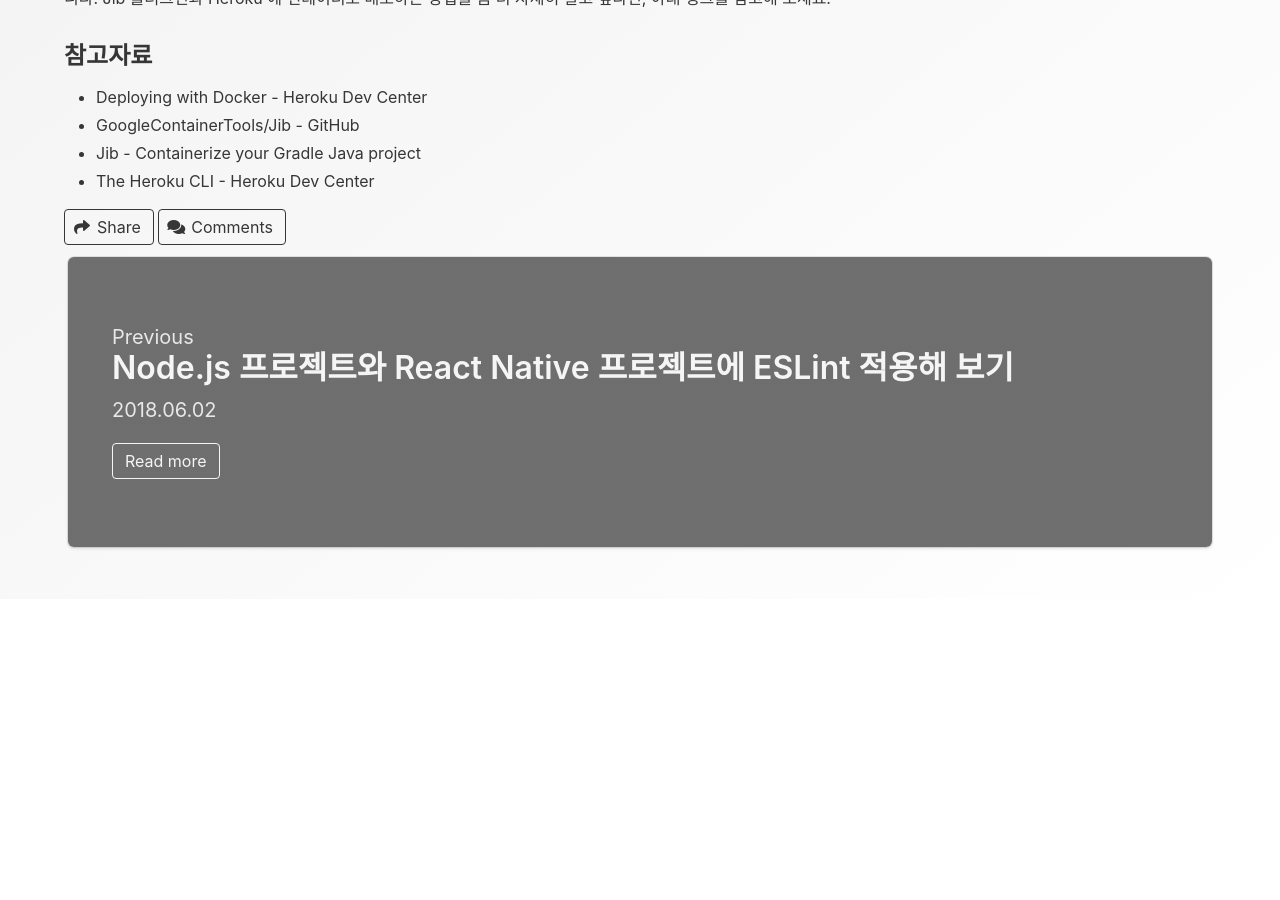
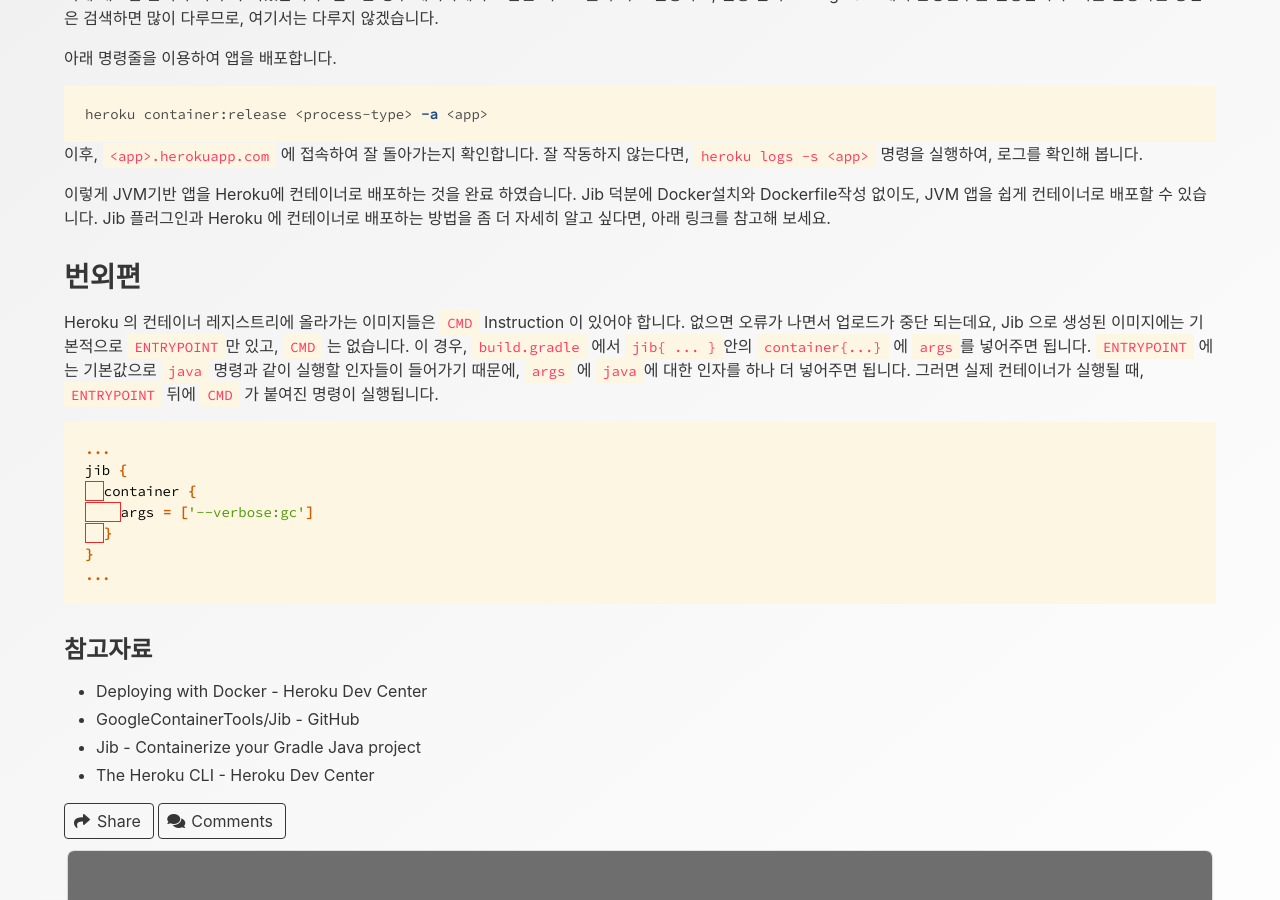
Before and after one commit to sukso96100/blog, a Jekyll site: the page built from _posts/2019-03-27-deploy-jvm-app-container-to-heroku-with-jib.md, in a window 1280 px wide and 900 px high, scrolled down 3530 px. Built offline with Jekyll 4.4.1, drawn with Linux system fonts in a browser that asks for light colours; comment, search, counter and statistics services are not loaded; before the commit the page ends 4129 px from its top, so only the background shows below that; some of the changed text lies outside the part shown.

Commit message:
Update 2019-03-27-deploy-jvm-app-container-to-heroku-with-jib.md

````diff
--- a/_posts/2019-03-27-deploy-jvm-app-container-to-heroku-with-jib.md
+++ b/_posts/2019-03-27-deploy-jvm-app-container-to-heroku-with-jib.md
@@ -47,6 +47,16 @@
 ```
 
 Docker 가 설치되어 있지 않아도, 빌드 및 업로드 하는데 문제가 없습니다. 이 경우, [Docker Credential Helper 등의 방법을 이용하면 됩니다.](https://github.com/GoogleContainerTools/jib/tree/master/jib-gradle-plugin#authentication-methods)
+
+필요한 경우, `build.gradle` 의 `jib{...}` 안의 `container{...}` 에 `mainClass`를 설정하여 메인 클래스를 지정해 줍니다.  `build.gradle` 의 최상위에 정의된 `mainClassName`과 별개로 `jib{...}`쪽에도 설정해 주어야 나중에 컨테이너가 제대로 작동합니다. 아래는 예시 입니다.
+
+```groovy
+jib {
+  container {
+    mainClass = 'io.ktor.server.netty.EngineMain'
+  }
+}
+```
 
 ## Heroku 배포 준비
 
@@ -125,6 +135,19 @@
 이렇게 JVM기반 앱을 Heroku에 컨테이너로 배포하는 것을 완료 하였습니다. Jib 덕분에 Docker설치와 Dockerfile작성 없이도, JVM 앱을 쉽게 컨테이너로 배포할 수 있습니다.
 Jib 플러그인과 Heroku 에 컨테이너로 배포하는 방법을 좀 더 자세히 알고 싶다면, 아래 링크를 참고해 보세요.
 
+## 번외편
+Heroku 의 컨테이너 레지스트리에 올라가는 이미지들은 `CMD` Instruction 이 있어야 합니다. 없으면 오류가 나면서 업로드가 중단 되는데요, Jib 으로 생성된 이미지에는 기본적으로 `ENTRYPOINT`만 있고, `CMD` 는 없습니다. 이 경우, `build.gradle` 에서 `jib{ ... }`안의 `container{...}` 에 `args`를 넣어주면 됩니다. `ENTRYPOINT` 에는 기본값으로 `java` 명령과 같이 실행할 인자들이 들어가기 때문에, `args` 에 `java`에 대한 인자를 하나 더 넣어주면 됩니다. 그러면 실제 컨테이너가 실행될 때, `ENTRYPOINT` 뒤에 `CMD` 가 붙여진 명령이 실행됩니다.
+
+```groovy
+...
+jib {
+  container {
+    args = ['--verbose:gc']
+  }
+}
+...
+```
+
 ### 참고자료
 - [Deploying with Docker - Heroku Dev Center](https://devcenter.heroku.com/categories/deploying-with-docker)
 - [GoogleContainerTools/Jib - GitHub](https://github.com/GoogleContainerTools/jib/blob/master/README.md)
````
